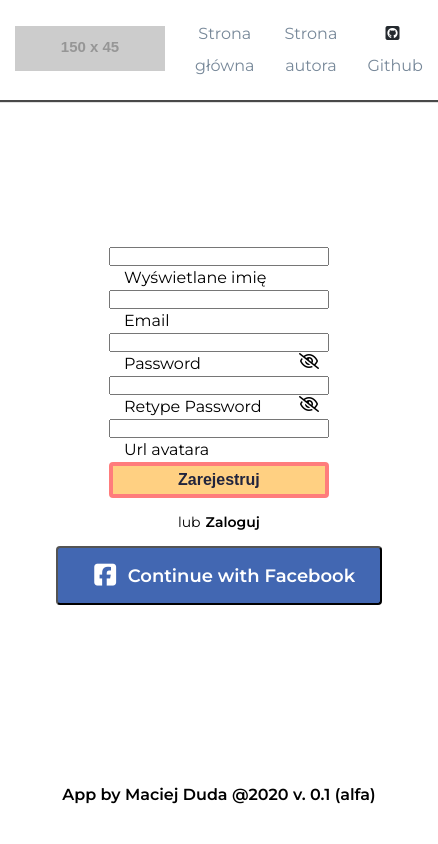
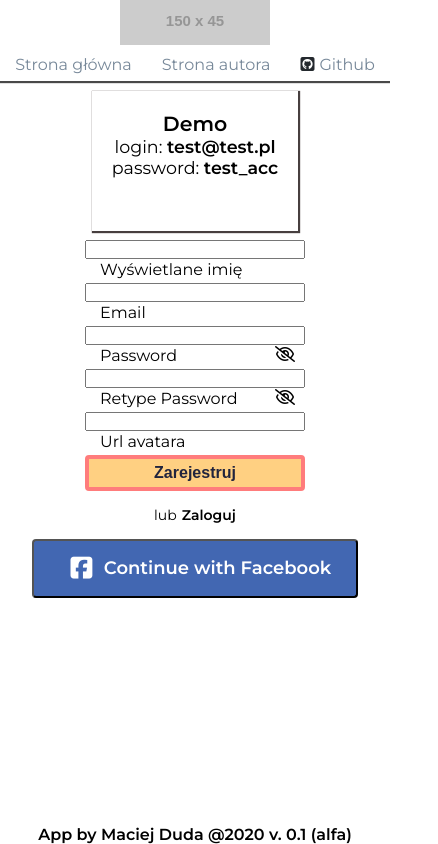
Before and after one commit to maciejduda1/InviteForm, a React (Create React App) app: page / in a window 390 px wide. Both pictures are taken after a click on the element "Zarejestruj". Shown: the whole page, 438 px wide, since content can reach past the window. Built offline with nearby package versions, Linux system fonts and the light colour scheme; no server answers.

Commit message:
responsive

```diff
--- a/src/App.css
+++ b/src/App.css
@@ -1,6 +1,5 @@
 .App {
-  text-align: center;
-  max-width: 100%;
-  min-height: 100vh;
-  position: relative;
+	text-align: center;
+	max-width: 100%;
+	position: relative;
 }
--- a/src/components/Footer/Footer.module.css
+++ b/src/components/Footer/Footer.module.css
@@ -1,4 +1,3 @@
-
 .container {
 	font-family: 'Montserrat';
 	font-weight: 600;
@@ -8,4 +7,5 @@
 	align-items: center;
 	justify-content: center;
 	font-size: 1.6rem;
+	margin-top: auto;
 }
--- a/src/components/Header/Header.module.css
+++ b/src/components/Header/Header.module.css
@@ -10,9 +10,10 @@
 }
 
 .Header__list {
+	flex-wrap: wrap;
 	display: flex;
 	justify-content: flex-end;
-  height: 30px;
+	min-height: 30px;
 	align-items: center;
 	list-style: none;
 }
@@ -59,3 +60,16 @@
 	margin-right: 15px;
 	object-fit: cover;
 }
+
+@media screen and (max-width: 576px) {
+	.Header__container {
+		flex-wrap: wrap;
+		align-items: center;
+		justify-content: center;
+	}
+
+	.Header__list {
+		flex-wrap: wrap;
+		justify-content: center;
+	}
+}
--- a/src/index.css
+++ b/src/index.css
@@ -1,17 +1,15 @@
-html, body {
+html,
+body {
 	font-size: 62.5%;
-  min-height: 100vh;
 	margin: 0;
-  font-family: -apple-system, BlinkMacSystemFont, "Segoe UI", "Roboto", "Oxygen",
-    "Ubuntu", "Cantarell", "Fira Sans", "Droid Sans", "Helvetica Neue",
-    sans-serif;
+	font-family: -apple-system, BlinkMacSystemFont, 'Segoe UI', 'Roboto', 'Oxygen', 'Ubuntu',
+		'Cantarell', 'Fira Sans', 'Droid Sans', 'Helvetica Neue', sans-serif;
 	-webkit-font-smoothing: antialiased;
 	-moz-osx-font-smoothing: grayscale;
 }
 
 code {
-  font-family: source-code-pro, Menlo, Monaco, Consolas, "Courier New",
-    monospace;
+	font-family: source-code-pro, Menlo, Monaco, Consolas, 'Courier New', monospace;
 }
 
 * {
@@ -20,6 +18,8 @@ code {
 	margin: 0;
 }
 
-input:focus, textarea:focus, select:focus {
+input:focus,
+textarea:focus,
+select:focus {
 	outline: none;
 }
--- a/src/views/CreateForm/FormGenerator/FormGenerator.module.css
+++ b/src/views/CreateForm/FormGenerator/FormGenerator.module.css
@@ -15,7 +15,7 @@ position: relative;
 	top: -8px;
 	z-index: 3;
 	background-color: white;
-  opacity:  0.8;
+	opacity: 0.8;
 	font-family: 'Montserrat';
 	font-weight: 600;
 }
@@ -28,7 +28,7 @@ position: relative;
 	top: -8px;
 	z-index: 3;
 	background-color: white;
-  opacity:  0.8;
+	opacity: 0.8;
 	font-family: 'Montserrat';
 	font-weight: 600;
 }
@@ -50,10 +50,16 @@ position: relative;
 	width: 100%;
 }
 
-
 .containerGrid {
 	height: auto;
 	display: grid;
 	grid-template-columns: 1fr 3fr;
 	grid-gap: 10px;
 }
+
+@media screen and (max-width: 768px) {
+	.containerGrid {
+		grid-template-columns: 1fr;
+		grid-gap: 10px;
+	}
+}
--- a/src/views/Form/Form.js
+++ b/src/views/Form/Form.js
@@ -22,6 +22,7 @@ const InviteForm = ({ match, history, user }) => {
 		setGettingData(true);
 		const docId = match.params.id;
 		const db = firebase.firestore();
+		if (!!user) {
 			db.collection(user.uid)
 				.doc(docId)
 				.get()
@@ -34,7 +35,8 @@ const InviteForm = ({ match, history, user }) => {
 					return !res.exists && history.push('/');
 				})
 				.catch((error) => console.log('error: ', error));
-	}, [match, history, user.uid]);
+		}
+	}, [match, history, user]);
 
 	const initialValues = {
 		name: '',
@@ -167,7 +169,16 @@ InviteForm.propTypes = {
 		photo: PropTypes.string,
 		uid: PropTypes.string,
 		email: PropTypes.string,
-	}).isRequired,
+	}),
+};
+
+InviteForm.defaultProps = {
+	user: {
+		name: '',
+		photo: '',
+		uid: '',
+		email: '',
+	},
 };
 
 export default withRouter(InviteForm);
--- a/src/views/Layout/Layout.module.css
+++ b/src/views/Layout/Layout.module.css
@@ -1,10 +1,23 @@
 .container {
-    background-color: white;
-    min-height: 100vh;
-    font-family: 'Montserrat', sans-serif;
-    display: grid;
-    grid-template-rows: 100px auto 100px;
+	background-color: white;
+	min-height: 100vh;
+	font-family: 'Montserrat', sans-serif;
+	display: grid;
+	grid-template-rows: 100px auto 1fr;
 }
+
+@media screen and (max-width: 992px) {
+	.container {
+		grid-template-rows: 150px auto 1fr;
+	}
+}
+
+@media screen and (max-width: 576px) {
+	.container {
+		grid-template-rows: auto auto 1fr;
+	}
+}
+
 /*
 font-family: 'Montserrat', sans-serif;
 font-family: 'Lilita One', cursive; */
--- a/src/views/LoginScreen/LoginScreen.js
+++ b/src/views/LoginScreen/LoginScreen.js
@@ -22,7 +22,16 @@ const LoginScreen = () => {
 	};
 
 	return (
-		<div className={styles.container} id='firebaseui-auth-container'>
+		<div className={styles.container} id="firebaseui-auth-container">
+			<div className={styles.demo}>
+				<h3>Demo</h3>
+				<p>
+					login: <span>test@test.pl</span>
+				</p>
+				<p>
+					password: <span>test_acc</span>
+				</p>
+			</div>
 			{loginOrRegister ? <LoginUser /> : <RegisterUser />}
 			<div className={styles.switch}>
 				lub{' '}
@@ -34,7 +43,7 @@ const LoginScreen = () => {
 				</h4>
 			</div>
 			<div>
-				<FacebookButton type='button' onClick={loginFaceBook} />
+				<FacebookButton type="button" onClick={loginFaceBook} />
 			</div>
 		</div>
 	);
--- a/src/views/LoginScreen/LoginScreen.module.css
+++ b/src/views/LoginScreen/LoginScreen.module.css
@@ -26,3 +26,32 @@
 	color: #ff7c7c;
 	cursor: pointer;
 }
+.demo {
+	top: 120px;
+	left: 10px;
+	position: absolute;
+	min-width: 120px;
+	height: 140px;
+	padding: 20px;
+	box-shadow: 1px 1px 1px 1px #473f3f;
+	font-size: 2.8em;
+}
+
+.demo p span {
+	font-weight: 600;
+}
+
+@media screen and (max-width: 992px) {
+	.demo {
+		top: 170px;
+	}
+}
+
+@media screen and (max-width: 768px) {
+	.demo {
+		margin-top: 10px;
+		position: relative;
+		top: 0;
+		left: 0;
+	}
+}
--- a/src/views/LoginScreen/RegisterUser/RegisterUser.js
+++ b/src/views/LoginScreen/RegisterUser/RegisterUser.js
@@ -56,113 +56,80 @@ const RegisterUser = () => {
 			}) => (
 				<Form>
 					<div className={styles.iContainer}>
-						<Field
-							simple
-							type='text'
-							name='name'
-							label='Wyświetlane imię'
-							component={Input}
-						/>
+						<Field type="text" name="name" label="Wyświetlane imię" component={Input} />
 						{errors.name && touched.name && (
-							<div className={styles.errorContainer}>
-								{errors.name}
-							</div>
+							<div className={styles.errorContainer}>{errors.name}</div>
+						)}
+					</div>
+					<div className={styles.iContainer}>
+						<Field type="text" name="login" label="Email" component={Input} />
+						{errors.login && touched.login && (
+							<div className={styles.errorContainer}>{errors.login}</div>
 						)}
 					</div>
 					<div className={styles.iContainer}>
 						<Field
-							simple
-							type='text'
-							name='login'
-							label='Email'
+							autoComplete="off"
+							type={showPassword ? 'text' : 'password'}
+							name="password"
+							label="Password"
 							component={Input}
 						/>
-						{errors.login && touched.login && (
-							<div className={styles.errorContainer}>
-								{errors.login}
-							</div>
+						{showPassword ? (
+							<i
+								onClick={() => toggleShowPassword(!showPassword)}
+								className={`far fa-eye ${styles.icon}`}
+							></i>
+						) : (
+							<i
+								onClick={() => toggleShowPassword(!showPassword)}
+								className={`far fa-eye-slash ${styles.icon}`}
+							></i>
+						)}
+						{errors.password && touched.password && (
+							<div className={styles.errorContainer}>{errors.password}</div>
 						)}
 					</div>
 					<div className={styles.iContainer}>
 						<Field
-							autoComplete='off'
-							simple
+							autoComplete="off"
 							type={showPassword ? 'text' : 'password'}
-							name='password'
-							label='Password'
+							name="confirmPassword"
+							label="Retype Password"
 							component={Input}
 						/>
 						{showPassword ? (
 							<i
-								onClick={() =>
-									toggleShowPassword(!showPassword)
-								}
+								onClick={() => toggleShowPassword(!showPassword)}
 								className={`far fa-eye ${styles.icon}`}
 							></i>
 						) : (
 							<i
-								onClick={() =>
-									toggleShowPassword(!showPassword)
-								}
+								onClick={() => toggleShowPassword(!showPassword)}
 								className={`far fa-eye-slash ${styles.icon}`}
 							></i>
 						)}
-						{errors.password && touched.password && (
-							<div className={styles.errorContainer}>
-								{errors.password}
-							</div>
+						{errors.confirmPassword && touched.confirmPassword && (
+							<div className={styles.errorContainer}>{errors.confirmPassword}</div>
 						)}
 					</div>
 					<div className={styles.iContainer}>
 						<Field
-							autoComplete='off'
-							simple
-							type={showPassword ? 'text' : 'password'}
-							name='confirmPassword'
-							label='Retype Password'
-							component={Input}
-						/>
-						{showPassword ? (
-							<i
-								onClick={() =>
-									toggleShowPassword(!showPassword)
-								}
-								className={`far fa-eye ${styles.icon}`}
-							></i>
-						) : (
-							<i
-								onClick={() =>
-									toggleShowPassword(!showPassword)
-								}
-								className={`far fa-eye-slash ${styles.icon}`}
-							></i>
-						)}
-						{errors.confirmPassword && touched.confirmPassword && (
-							<div className={styles.errorContainer}>
-								{errors.confirmPassword}
-							</div>
-						)}
-					</div>
-					<div className={styles.iContainer}>
-						<Field
-							autoComplete='off'
-							simple
+							autoComplete="off"
 							type={'url'}
-							name='url'
-							label='Url avatara'
+							name="url"
+							label="Url avatara"
 							component={Input}
 						/>
 						{errors.url && touched.url && (
-							<div className={styles.errorContainer}>
-								{errors.url}
-							</div>
+							<div className={styles.errorContainer}>{errors.url}</div>
 						)}
 					</div>
 					<Button
 						disabled={isSubmitting || !isValid}
-						type='submit'
-						value='Zarejestruj'
-						size='big'
+						type="submit"
+						value="Zarejestruj"
+						size="big"
 					/>
 				</Form>
 			)}
```
Lines whose indentation alone changed are shown as unchanged.
